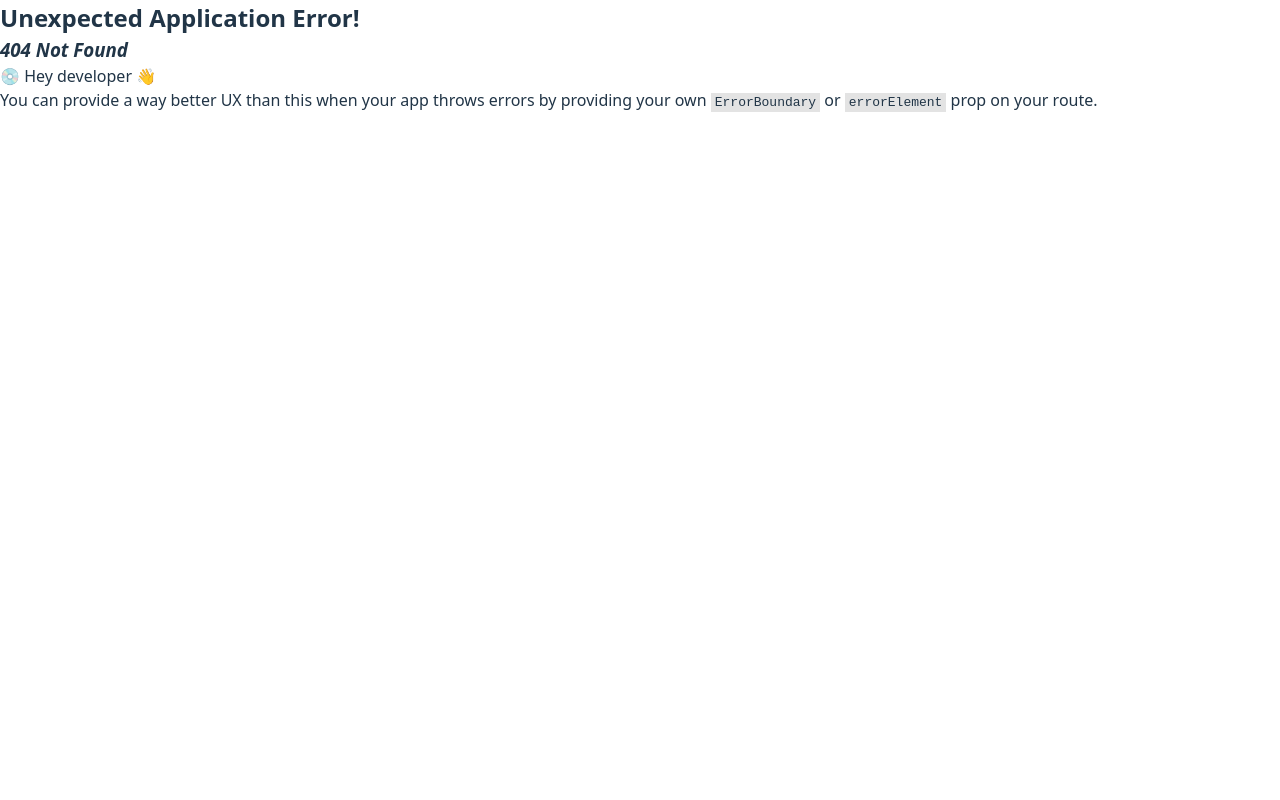
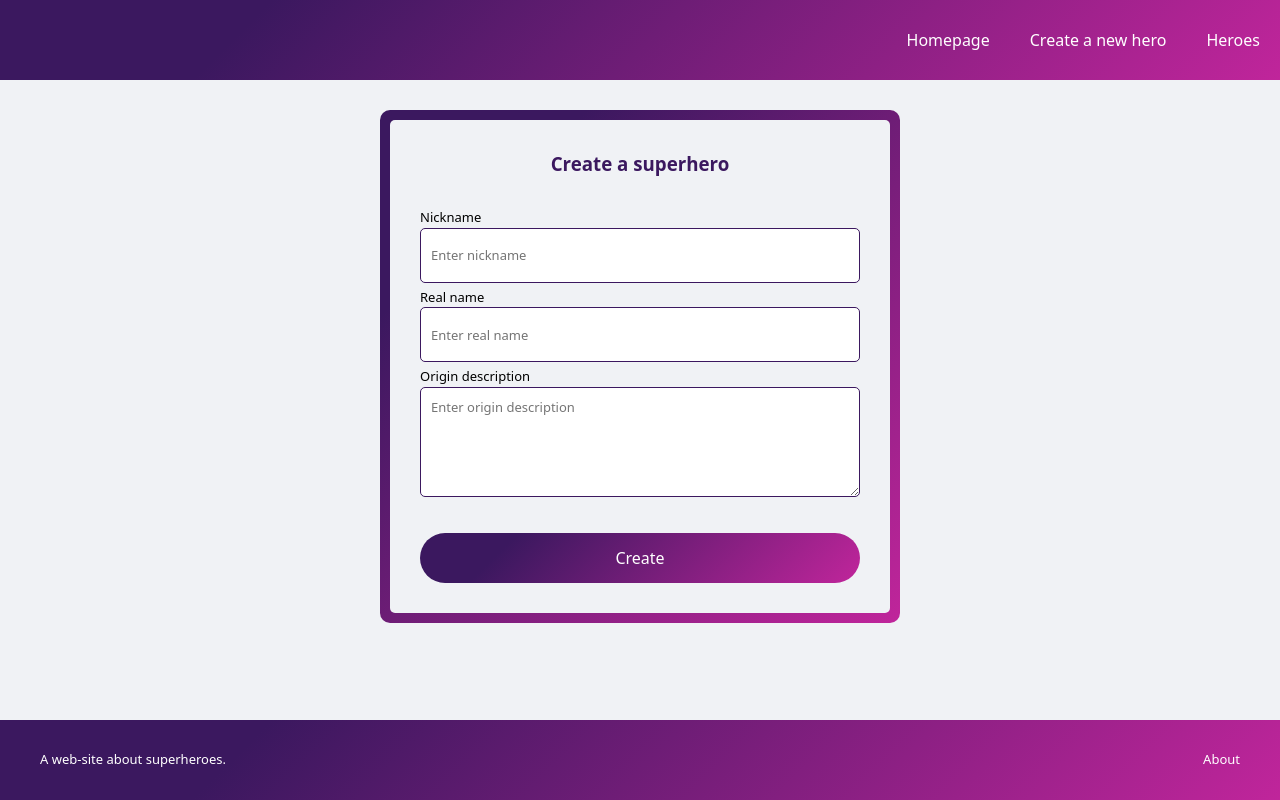
Before and after one commit to yaroslawliker/superheroes, a React (Vite) app in the folder front-end/: page /create in a window 1280 px wide. Before the commit this address had no page. Built offline with nearby package versions, Linux system fonts and the light colour scheme.

Commit message:
front: add form base inputs

```diff
--- a/front-end/src/App.css
+++ b/front-end/src/App.css
@@ -6,7 +6,9 @@
 }
 
 .main {
+    padding: 30px 0;
     display: flex;
     justify-content: center;
-    background-color: var(--secondary-bg);
+    align-items: start;
+    background-color: var(--secondary-bg-color);
 }
--- /dev/null
+++ b/front-end/src/common/common.css
@@ -0,0 +1,12 @@
+
+
+.gradient-box {
+    background: var(--primary-bg-gradient);
+    border-radius: 10px;
+    padding: 10px;
+}
+
+.box {
+    background-color: var(--secondary-bg-color);
+    border-radius: 5px;
+}
--- /dev/null
+++ b/front-end/src/common/form/InputField.tsx
@@ -0,0 +1,16 @@
+import "./form.css"
+import { capitalize } from "../utils"
+
+interface Props {
+    fieldName: string,
+}
+
+export default function InputField( { fieldName }: Props) {
+    return <div>
+        <div className="field-name">{  capitalize(fieldName) }</div>
+        <input
+            className="input-box"
+            placeholder={"Enter " + fieldName.toLowerCase()}
+        ></input>
+    </div>
+}
--- /dev/null
+++ b/front-end/src/common/form/SubmitButton.tsx
@@ -0,0 +1,10 @@
+
+
+
+export default function SubmitButton() {
+    return <button className="submit-button">
+        Create
+    </button>
+
+
+}
--- /dev/null
+++ b/front-end/src/common/form/TextAreaField.tsx
@@ -0,0 +1,17 @@
+import "../form/form.css"
+import { capitalize } from "../utils"
+
+
+interface Props {
+    fieldName: string
+}
+
+export default function TextAreField( {fieldName}: Props ) {
+    return <div>
+        <div className="field-name">{  capitalize(fieldName) }</div>
+        <textarea
+            className="input-box text-area"
+            placeholder={"Enter " + fieldName.toLowerCase()}
+        ></textarea>
+    </div>
+}
--- /dev/null
+++ b/front-end/src/common/form/form.css
@@ -0,0 +1,57 @@
+.form-content {
+    min-width: 500px;
+    padding: 30px;
+
+    display: flex;
+    flex-direction: column;
+    gap: 30px;
+}
+
+.title {
+    display: flex;
+    justify-content: center;
+    color: var(--color-primary);
+}
+
+.fields {
+    width: 100%;
+
+    display: flex;
+    flex-direction: column;
+    gap: 5px;
+}
+
+.field-name {
+    color: black;
+    font-size: small;
+}
+
+.input-box {
+    width: 100%;
+    height: 55px;
+
+    border: 1px solid var(--color-primary);
+    border-radius: 5px;
+    padding: 10px 10px;
+
+    font-size: small;
+}
+
+.input-box::placeholder {
+    font-size: small;
+}
+
+.text-area {
+    min-width: 100%;
+    min-height: 55px;
+    height: 110px;
+}
+
+.submit-button {
+    width: 100%;
+    height: 50px;
+    background: var(--primary-bg-gradient);
+    color: var(--color-light);
+    border-radius: 25px;
+    border: none;
+}
--- /dev/null
+++ b/front-end/src/common/utils.ts
@@ -0,0 +1,5 @@
+
+
+export function capitalize(s: string): string {
+    return s.at(0)?.toUpperCase() + s.slice(1);
+}
--- a/front-end/src/index.css
+++ b/front-end/src/index.css
@@ -7,11 +7,18 @@
   font-synthesis: none;
   text-rendering: optimizeLegibility;
 
-  --palette-purple: linear-gradient(135deg, #3B185F 0%, #C0259B 100%);
+  /* --- COLORS --- */
+  --palette-purple: #3B185F;
+  --pallette-pink: #C0259B;
   --palette-ligth-gray: #F0F2F5;
+  --palette-white: white;
 
-  --primary-bg: var(--palette-purple);
-  --secondary-bg: var(--palette-ligth-gray);
+  /* --- SEMANTICS --- */
+  --primary-bg-gradient: linear-gradient(135deg, var(--palette-purple) 20%, var(--pallette-pink) 100%);
+  --secondary-bg-color: var(--palette-ligth-gray);
+
+  --color-primary: var(--palette-purple);
+  --color-light: var(--palette-white);
 }
 
 *, *::before, *::after {
--- a/front-end/src/main.tsx
+++ b/front-end/src/main.tsx
@@ -4,6 +4,7 @@ import { createBrowserRouter, RouterProvider } from 'react-router-dom'
 
 import './index.css'
 import App from './App.tsx'
+import CreateHeroPage from './pages/create-hero/CreateHeroPage.tsx'
 
 const router = createBrowserRouter([
   {
@@ -11,6 +12,7 @@ const router = createBrowserRouter([
     element: <App/>,
     children: [
       { path: "/", element: <h1>Hello world</h1> },
+      { path: "/create", element: <CreateHeroPage/> }
     ]
   }
 ]);
--- /dev/null
+++ b/front-end/src/pages/create-hero/CreateHeroForm.tsx
@@ -0,0 +1,31 @@
+import "../../common/common.css"
+import "../../common/form/form.css"
+import InputField from "../../common/form/InputField"
+import SubmitButton from "../../common/form/SubmitButton"
+import TextAreField from "../../common/form/TextAreaField"
+
+
+export default function CreateHeroForm() {
+
+
+    return <form className="gradient-box">
+        <div className="box">
+            <div className="form-content">
+
+                <div className="title">
+                    <h3>Create a superhero</h3>
+                </div>
+
+                <div className="fields">
+                    <InputField fieldName="nickname"></InputField>
+                    <InputField fieldName="real name"></InputField>
+                    <TextAreField fieldName="origin description"></TextAreField>
+                </div>
+
+                <SubmitButton></SubmitButton>
+
+            </div>
+        </div>
+
+    </form>
+}
--- /dev/null
+++ b/front-end/src/pages/create-hero/CreateHeroPage.tsx
@@ -0,0 +1,12 @@
+import CreateHeroForm from "./CreateHeroForm";
+
+
+
+export default function CreateHeroPage() {
+
+
+
+    return <div>
+        <CreateHeroForm></CreateHeroForm>
+    </div>
+}
--- a/front-end/src/pages/parts/parts.css
+++ b/front-end/src/pages/parts/parts.css
@@ -3,15 +3,15 @@
 .navbar {
     width: 100%;
     height: 80px;
-    background: var(--primary-bg);
-    color: white;
+    background: var(--primary-bg-gradient);
+    color: var(--color-light);
 }
 
 .footer {
     width: 100%;
     height: 80px;
-    background: var(--primary-bg);
-    color: white;
+    background: var(--primary-bg-gradient);
+    color: var(--color-light);
 
     display: flex;
     align-items: center;
@@ -40,6 +40,6 @@
 }
 
 .navbar a, .footer a {
-    color: white;
+    color: var(--color-light);
     text-decoration: none;
 }
```
